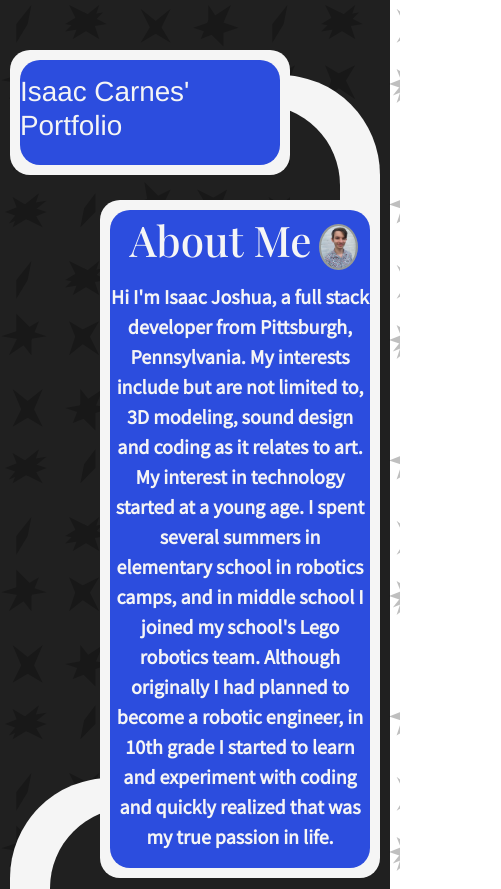
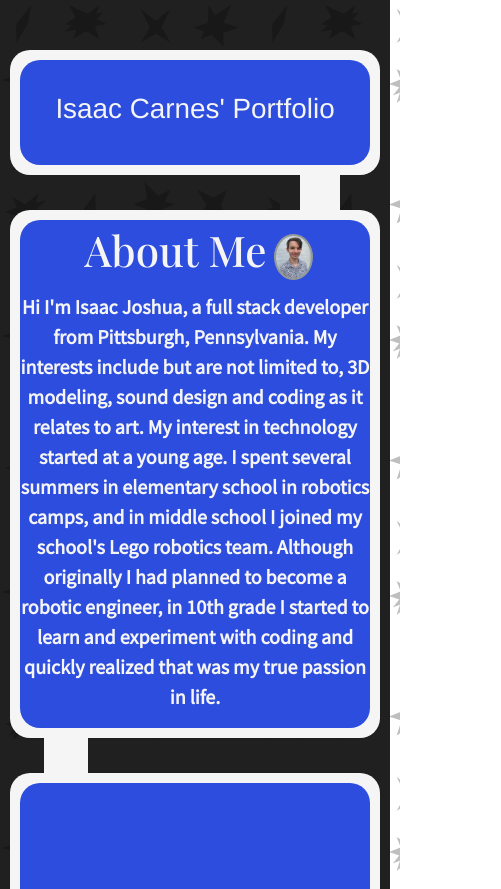
Before and after one commit to IsaacJCarnes/ij-portfolio, a React (Create React App) app: page / in a window 390 px wide. Shown: the top 889 px of the page, 501 px wide, since content can reach past the window. Built offline with nearby package versions, Linux system fonts and the light colour scheme.

Commit message:
Added some conditional css for if being viewed on mobile or not

```diff
--- a/src/components/ContentModal.js
+++ b/src/components/ContentModal.js
@@ -1,4 +1,7 @@
 import "../css/ContentModal.css";
+
+import "../components/Helpers.js"
+import { useIsMobile } from "../components/Helpers.js";
 
 export default function ContentModal({
   content,
@@ -35,7 +38,7 @@ export default function ContentModal({
     return isFlipped ? " flipped" : "";
   };
   return (
-    <div className={"ModalArea" + getClassName()}>
+    <div className={"ModalArea" + getClassName() + (useIsMobile() ? " isMobile" : "")}>
       <div className={"ContentArea" + (isFlipped ? " flipped" : "") +  (hasConnector? "" : " noBorder")}>
         <div className="innerContentArea">{content}</div>
       </div>
--- /dev/null
+++ b/src/components/Helpers.js
@@ -0,0 +1,23 @@
+import { useEffect, useState } from "react";
+
+export function useIsMobile(MOBILE_BREAKPOINT = 768) {
+  const [isMobile, setIsMobile] = useState(undefined);
+
+  useEffect(() => {
+    const mql = window.matchMedia(`(max-width: ${MOBILE_BREAKPOINT - 1}px)`);
+
+    const onChange = () => {
+      setIsMobile(window.innerWidth < MOBILE_BREAKPOINT);
+    };
+
+    mql.addEventListener("change", onChange);
+
+    setIsMobile(window.innerWidth < MOBILE_BREAKPOINT);
+
+    return () => {
+      mql.removeEventListener("change", onChange);
+    };
+  }, [MOBILE_BREAKPOINT]);
+
+  return !!isMobile;
+}
--- a/src/css/ContentModal.css
+++ b/src/css/ContentModal.css
@@ -10,8 +10,17 @@
   grid-template-rows: [row] 1fr [row] 125px [row] 25px [end];
 }
 
+.ModalArea.isMobile{
+  grid-template-columns: [col] 10px [col] 100px [col] 1fr [col] 100px [col] 10px [end];
+  grid-template-rows: [row] 1fr [row] 125px [row] 35px [end];
+}
+
 .ModalArea.flipped {
   grid-template-columns: [col] 100px [col] 1fr [col] 10px[end];
+}
+
+.ModalArea.isMobile.flipped {
+  grid-template-columns: [col] 10px [col] 100px [col] 1fr [col] 100px [col] 10px[end];
 }
 
 .ModalArea.noConnector{
@@ -45,6 +54,12 @@
   border-radius: 20px 0px 20px 20px;
 }
 
+.ModalArea.isMobile .ContentArea{
+  grid-column-start: 2;
+  grid-column-end: 5;
+  border-radius: 20px 20px 20px 20px;
+}
+
 .ContentArea.noBorder {
   border-radius: 20px 20px 20px 20px;
 }
@@ -69,11 +84,21 @@
   z-index: 0;
 }
 
+.ModalArea.isMobile .circleHolder{
+  grid-column-start: 4;
+  grid-column-end: 5;
+
+}
+
 .circleHolder.flipped {
   grid-column-start: 1;
   grid-column-end: 1;
 }
 
+.ModalArea.isMobile .circleHolder.flipped{
+  grid-column-start: 1;
+  grid-column-end: 3;
+}
 
 .outerCircle {
   position: relative;
@@ -85,8 +110,17 @@
   background-color: var(--main-text-color);
 }
 
+.ModalArea.isMobile .circleHolder .outerCircle{
+  border-radius: 0%;
+  margin-left: -140%;
+}
+
 .outerCircle.flipped {
   margin-left: 10%;
+}
+
+.ModalArea.isMobile .circleHolder .outerCircle.flipped{
+  margin-left: 40%;
 }
 
 .innerCircle {
@@ -99,6 +133,10 @@
   z-index: 0;
 }
 
+.ModalArea.isMobile .circleHolder .outerCircle .innerCircle{
+  border-radius: 0%;
+}
+
 .outerCircle.flipped .innerCircle {
   left: 80%;
 }
```
